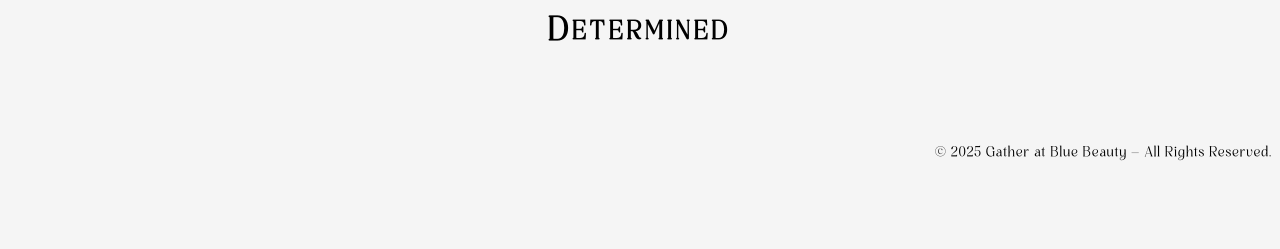
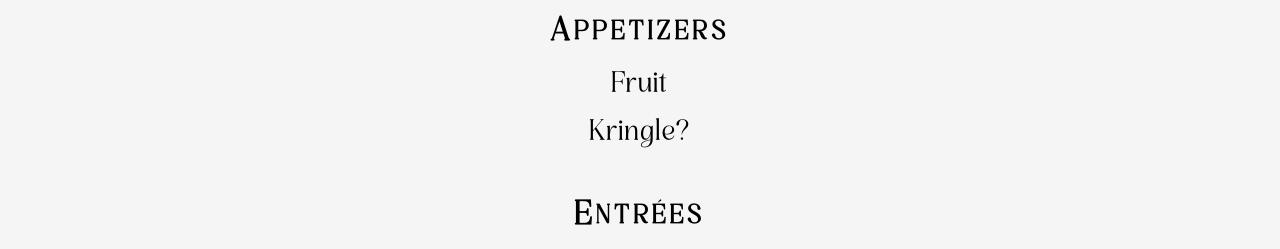
Before and after one commit to hunterparks/gather-at-blue-beauty, a plain HTML site: page index.html in a window 1280 px wide. Shown: the part 703-952 px from the top of the page. Before the commit the page ends 872 px from the top, so only its background shows below. Drawn offline with Linux system fonts and the light colour scheme.

Commit message:
:sparkles: Update May meal and handle empty next meal case

```diff
--- a/assets/meals.json
+++ b/assets/meals.json
@@ -53,6 +53,20 @@
         }
     },
     {
-        "date": "2025-05-04T17:00:00.000Z"
+        "date": "2025-05-04T17:00:00.000Z",
+        "mealInfo": {
+            "appetizers": [
+                "Fruit",
+                "Kringle?"
+            ],
+            "entrees": [
+                "Pancakes"
+            ],
+            "drinks": [
+                "Water",
+                "Orange Juice",
+                "Milk"
+            ]
+        }
     }
 ]
--- a/index.html
+++ b/index.html
@@ -23,27 +23,9 @@
         </nav>
     </header>
     <main>
-        <section id="upcoming-meal">
-            <div>
-                <div id="next-meal-month"></div>
-                <div id="next-meal-timebutton">
-                    <div id="next-meal-time"></div>
-                    <div id="next-meal-button">
-                        <a href="https://hunterparks--9c54d9aaf8af11efaf2e569c3dd06744.web.val.run/next-meal.ics">
-                            <button type="button">Add to Calendar</button>
-                        </a>
-                    </div>
-                </div>
-                <div id="next-meal-daydate">
-                    <div id="next-meal-date"></div>
-                    <div id="next-meal-day"></div>
-                </div>
-                <div id="next-meal-countdown"></div>
-            </div>
-        </section>
         <section>
-            <h2>Our menu will be:</h2>
-            <div id="meal-menu"></div>
+            <h2>No data available.</h2>
+            <p>Please check back later for updates on future meal dates and menus!</p>
         </section>
     </main>
     <footer></footer>
--- a/js/script.js
+++ b/js/script.js
@@ -16,6 +16,46 @@
 let meals;
 
 $(document).ready(main);
+
+function clearMain() {
+    $('main').html('');
+}
+
+function createMenuStructure() {
+    const mainElement = $('main');
+
+    const sectionElement = $('<section>');
+    sectionElement.html(`
+<section>
+    <h2>Our menu will be:</h2>
+    <div id="meal-menu"></div>
+</section>`);
+    sectionElement.appendTo(mainElement);
+}
+
+function createNextMealStructure() {
+    const mainElement = $('main');
+
+    const upcomingMealSectionElement = $('<section>', { id: 'upcoming-meal' });
+    upcomingMealSectionElement.html(`
+<div>
+    <div id="next-meal-month"></div>
+    <div id="next-meal-timebutton">
+        <div id="next-meal-time"></div>
+        <div id="next-meal-button">
+            <a href="https://hunterparks--9c54d9aaf8af11efaf2e569c3dd06744.web.val.run/next-meal.ics">
+                <button type="button">Add to Calendar</button>
+            </a>
+        </div>
+    </div>
+    <div id="next-meal-daydate">
+        <div id="next-meal-date"></div>
+        <div id="next-meal-day"></div>
+    </div>
+    <div id="next-meal-countdown"></div>
+</div>`);
+    upcomingMealSectionElement.appendTo(mainElement);
+}
 
 /**
  * Get the next scheduled meal relative to now or override, if specified.
@@ -140,6 +180,11 @@ async function main() {
     });
     populateFooter();
     const nextMeal = getNextMeal();
-    populateNextMeal(nextMeal);
-    populateMenu(nextMeal);
+    if (nextMeal) {
+        clearMain();
+        createNextMealStructure();
+        populateNextMeal(nextMeal);
+        createMenuStructure();
+        populateMenu(nextMeal);
+    }
 }
```
